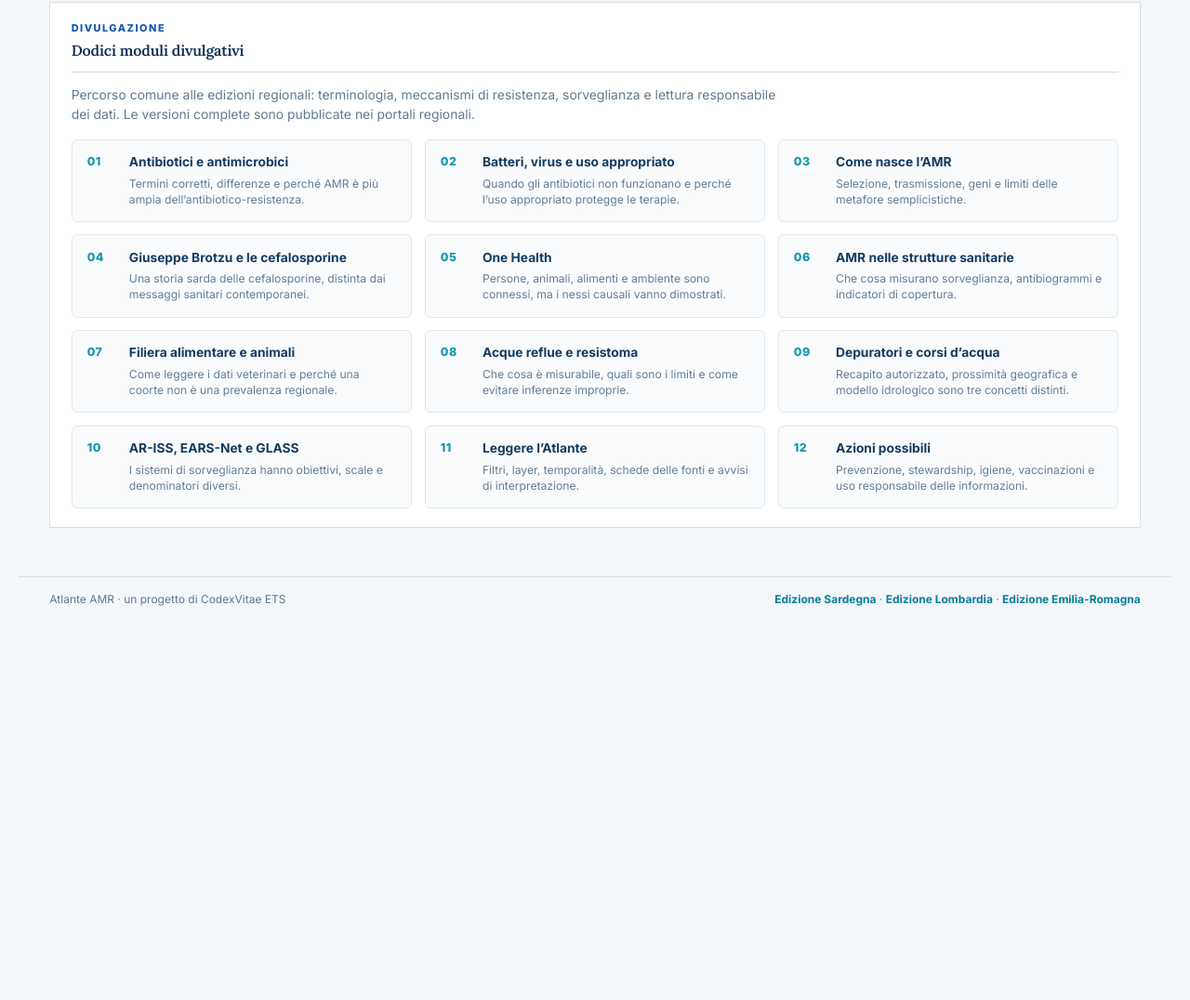
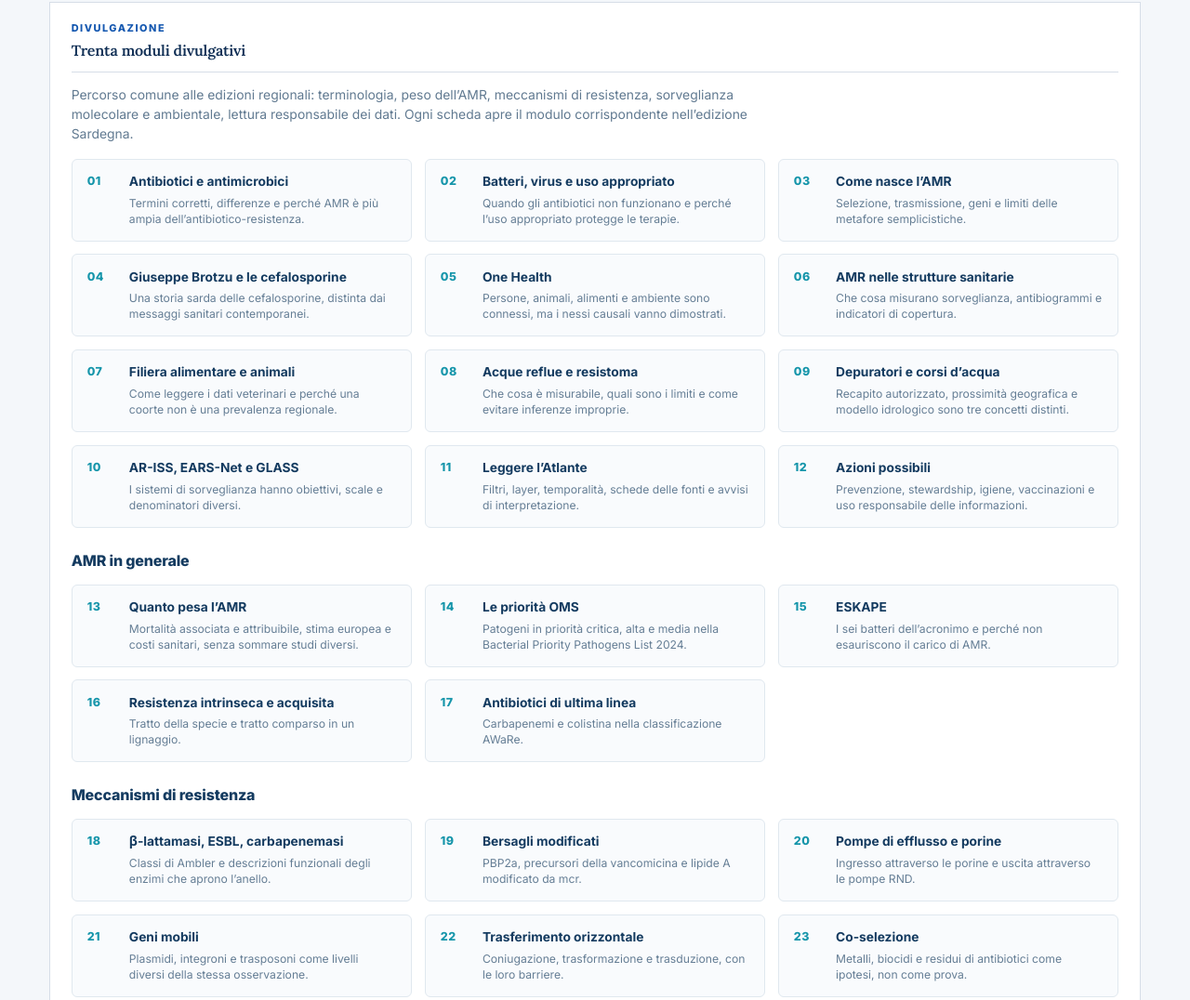
Before and after one commit to aguaraglia/italy-one-health-amr-atlas, a plain HTML site: page index.html in a window 1280 px wide. Shown: the part 1584-2660 px from the top of the page at 93% size. Before the commit the page ends 2268 px from the top, so only its background shows below. Drawn offline with Linux system fonts and the light colour scheme.

Commit message:
Home: 30 outreach modules (#6)
The divulgazione grid now links each of the 30 pillole to the Sardinia edition, with modules 13–30 grouped under the three headings from that pathway.

Co-authored-by: Cursor Agent <cursoragent@cursor.com>
Co-authored-by: aguaraglia <aguaraglia@users.noreply.github.com>

```diff
--- a/assets/national.css
+++ b/assets/national.css
@@ -233,6 +233,44 @@ body.national-home .intro {
 .pill-body a { color: #087d9c; font-weight: 800; text-decoration: none; }
 .pill-body a:hover { text-decoration: underline; }
 
+a.pill-card {
+  display: grid;
+  grid-template-columns: 34px minmax(0, 1fr);
+  gap: .55rem .7rem;
+  padding: .95rem 1rem;
+  text-decoration: none;
+}
+a.pill-card:hover,
+a.pill-card:focus-visible {
+  background: #fff;
+  border-color: #c9d8e4;
+}
+a.pill-card:focus-visible {
+  outline: 2px solid #1595aa;
+  outline-offset: 2px;
+}
+a.pill-card strong {
+  display: block;
+  color: #143b60;
+  font-size: .86rem;
+  line-height: 1.3;
+}
+a.pill-card em {
+  display: block;
+  margin-top: .3rem;
+  color: #657e95;
+  font-size: .76rem;
+  font-style: normal;
+  line-height: 1.4;
+}
+.pill-group-title {
+  margin: 1.55rem 0 0;
+  color: #143b60;
+  font-size: 1rem;
+  font-weight: 750;
+  letter-spacing: -.01em;
+}
+
 .national-footer {
   display: flex;
   justify-content: space-between;
--- a/index.html
+++ b/index.html
@@ -64,7 +64,7 @@
 
         <section class="overview-strip national-strip" aria-label="Quadro del portale">
           <div><strong>3</strong><span>edizioni pubblicate</span></div>
-          <div><strong>12</strong><span>moduli divulgativi</span></div>
+          <div><strong>30</strong><span>moduli divulgativi</span></div>
           <div><strong>4</strong><span>ambiti One Health</span></div>
         </section>
 
@@ -130,59 +130,50 @@
           <div class="data-digest-heading">
             <div>
               <p class="section-kicker">DIVULGAZIONE</p>
-              <h2>Dodici moduli divulgativi</h2>
+              <h2>Trenta moduli divulgativi</h2>
             </div>
           </div>
-          <p class="digest-note">Percorso comune alle edizioni regionali: terminologia, meccanismi di resistenza, sorveglianza e lettura responsabile dei dati. Le versioni complete sono pubblicate nei portali regionali.</p>
-          <div class="pill-grid">
-            <details class="pill-card">
-              <summary><span class="pill-num">01</span><span><strong>Antibiotici e antimicrobici</strong><em>Termini corretti, differenze e perché AMR è più ampia dell’antibiotico-resistenza.</em></span></summary>
-              <div class="pill-body"><p>Distinguere antimicrobici, antibiotici e resistenza, senza semplificazioni fuorvianti.</p><p><a href="https://www.who.int/health-topics/antimicrobial-resistance" target="_blank" rel="noreferrer">WHO · AMR</a></p></div>
-            </details>
-            <details class="pill-card">
-              <summary><span class="pill-num">02</span><span><strong>Batteri, virus e uso appropriato</strong><em>Quando gli antibiotici non funzionano e perché l’uso appropriato protegge le terapie.</em></span></summary>
-              <div class="pill-body"><p>Una terapia antibiotica richiede diagnosi e prescrizione: batteri e virus non si trattano allo stesso modo.</p><p><a href="https://www.who.int/news-room/fact-sheets/detail/antimicrobial-resistance" target="_blank" rel="noreferrer">WHO · Antimicrobial resistance</a></p></div>
-            </details>
-            <details class="pill-card">
-              <summary><span class="pill-num">03</span><span><strong>Come nasce l’AMR</strong><em>Selezione, trasmissione, geni e limiti delle metafore semplicistiche.</em></span></summary>
-              <div class="pill-body"><p>La resistenza è una proprietà dei microrganismi: le persone non «diventano resistenti» al farmaco.</p><p><a href="https://www.who.int/health-topics/antimicrobial-resistance" target="_blank" rel="noreferrer">WHO · AMR</a></p></div>
-            </details>
-            <details class="pill-card">
-              <summary><span class="pill-num">04</span><span><strong>Giuseppe Brotzu e le cefalosporine</strong><em>Una storia sarda delle cefalosporine, distinta dai messaggi sanitari contemporanei.</em></span></summary>
-              <div class="pill-body"><p>Un contributo storico non è una promessa terapeutica e non sostituisce stewardship e sorveglianza.</p><p><a href="https://www.treccani.it/enciclopedia/giuseppe-brotzu/" target="_blank" rel="noreferrer">Treccani · Giuseppe Brotzu</a></p></div>
-            </details>
-            <details class="pill-card">
-              <summary><span class="pill-num">05</span><span><strong>One Health</strong><em>Persone, animali, alimenti e ambiente sono connessi, ma i nessi causali vanno dimostrati.</em></span></summary>
-              <div class="pill-body"><p>Dati diversi non sono automaticamente confrontabili. Una somiglianza non prova un passaggio.</p><p><a href="https://www.who.int/health-topics/one-health" target="_blank" rel="noreferrer">WHO · One Health</a></p></div>
-            </details>
-            <details class="pill-card">
-              <summary><span class="pill-num">06</span><span><strong>AMR nelle strutture sanitarie</strong><em>Che cosa misurano sorveglianza, antibiogrammi e indicatori di copertura.</em></span></summary>
-              <div class="pill-body"><p>Casi, isolati e prevalenza non coincidono. Il punto sulla mappa mostra dove l’evidenza è documentata.</p><p><a href="https://www.epicentro.iss.it/antibiotico-resistenza/ar-iss-rapporto" target="_blank" rel="noreferrer">ISS · AR-ISS</a></p></div>
-            </details>
-            <details class="pill-card">
-              <summary><span class="pill-num">07</span><span><strong>Filiera alimentare e animali</strong><em>Come leggere i dati veterinari e perché una coorte non è una prevalenza regionale.</em></span></summary>
-              <div class="pill-body"><p>Specie, matrice e campionamento fanno parte del risultato. Le aziende non sono punti AMR pubblici.</p><p><a href="https://www.efsa.europa.eu/en/microstrategy/dashboard-antimicrobial-resistance" target="_blank" rel="noreferrer">EFSA · AMR dashboard</a></p></div>
-            </details>
-            <details class="pill-card">
-              <summary><span class="pill-num">08</span><span><strong>Acque reflue e resistoma</strong><em>Che cosa è misurabile, quali sono i limiti e come evitare inferenze improprie.</em></span></summary>
-              <div class="pill-body"><p>Il resistoma non misura automaticamente un rischio individuale. Campione, impianto e territorio non sono sinonimi.</p><p><a href="https://www.who.int/teams/environment-climate-change-and-health/chemical-safety-and-health/antimicrobial-resistance" target="_blank" rel="noreferrer">WHO · AMR and environment</a></p></div>
-            </details>
-            <details class="pill-card">
-              <summary><span class="pill-num">09</span><span><strong>Depuratori e corsi d’acqua</strong><em>Recapito autorizzato, prossimità geografica e modello idrologico sono tre concetti distinti.</em></span></summary>
-              <div class="pill-body"><p>Il punto dell’impianto non è il punto di scarico. La vicinanza a un fiume non prova il recapito.</p></div>
-            </details>
-            <details class="pill-card">
-              <summary><span class="pill-num">10</span><span><strong>AR-ISS, EARS-Net e GLASS</strong><em>I sistemi di sorveglianza hanno obiettivi, scale e denominatori diversi.</em></span></summary>
-              <div class="pill-body"><p>Non si combinano dati incompatibili: AR-ISS, il confronto europeo di EARS-Net e la prospettiva globale di GLASS restano distinti.</p><p><a href="https://www.epicentro.iss.it/antibiotico-resistenza/ar-iss-rapporto" target="_blank" rel="noreferrer">ISS · AR-ISS</a></p></div>
-            </details>
-            <details class="pill-card">
-              <summary><span class="pill-num">11</span><span><strong>Leggere l’Atlante</strong><em>Filtri, layer, temporalità, schede delle fonti e avvisi di interpretazione.</em></span></summary>
-              <div class="pill-body"><p>Il cruscotto esplora evidenze, non diagnostica un territorio. Si aprono fonte, metodo e limiti prima di confrontare.</p></div>
-            </details>
-            <details class="pill-card">
-              <summary><span class="pill-num">12</span><span><strong>Azioni possibili</strong><em>Prevenzione, stewardship, igiene, vaccinazioni e uso responsabile delle informazioni.</em></span></summary>
-              <div class="pill-body"><p>Tradurre la conoscenza in azioni coerenti con il proprio ruolo, comunicando il rischio senza stigma o allarmismo.</p><p><a href="https://www.who.int/teams/integrated-health-services/antimicrobial-resistance/aware" target="_blank" rel="noreferrer">WHO · AWaRe</a></p></div>
-            </details>
+          <p class="digest-note">Percorso comune alle edizioni regionali: terminologia, peso dell’AMR, meccanismi di resistenza, sorveglianza molecolare e ambientale, lettura responsabile dei dati. Ogni scheda apre il modulo corrispondente nell’edizione Sardegna.</p>
+          <div class="pill-grid" aria-label="Moduli 1–12">
+            <a class="pill-card" href="https://sardegna.atlanteamr.it/dissemination.html#modulo-01"><span class="pill-num">01</span><span><strong>Antibiotici e antimicrobici</strong><em>Termini corretti, differenze e perché AMR è più ampia dell’antibiotico-resistenza.</em></span></a>
+            <a class="pill-card" href="https://sardegna.atlanteamr.it/dissemination.html#modulo-02"><span class="pill-num">02</span><span><strong>Batteri, virus e uso appropriato</strong><em>Quando gli antibiotici non funzionano e perché l’uso appropriato protegge le terapie.</em></span></a>
+            <a class="pill-card" href="https://sardegna.atlanteamr.it/dissemination.html#modulo-03"><span class="pill-num">03</span><span><strong>Come nasce l’AMR</strong><em>Selezione, trasmissione, geni e limiti delle metafore semplicistiche.</em></span></a>
+            <a class="pill-card" href="https://sardegna.atlanteamr.it/dissemination.html#modulo-04"><span class="pill-num">04</span><span><strong>Giuseppe Brotzu e le cefalosporine</strong><em>Una storia sarda delle cefalosporine, distinta dai messaggi sanitari contemporanei.</em></span></a>
+            <a class="pill-card" href="https://sardegna.atlanteamr.it/dissemination.html#modulo-05"><span class="pill-num">05</span><span><strong>One Health</strong><em>Persone, animali, alimenti e ambiente sono connessi, ma i nessi causali vanno dimostrati.</em></span></a>
+            <a class="pill-card" href="https://sardegna.atlanteamr.it/dissemination.html#modulo-06"><span class="pill-num">06</span><span><strong>AMR nelle strutture sanitarie</strong><em>Che cosa misurano sorveglianza, antibiogrammi e indicatori di copertura.</em></span></a>
+            <a class="pill-card" href="https://sardegna.atlanteamr.it/dissemination.html#modulo-07"><span class="pill-num">07</span><span><strong>Filiera alimentare e animali</strong><em>Come leggere i dati veterinari e perché una coorte non è una prevalenza regionale.</em></span></a>
+            <a class="pill-card" href="https://sardegna.atlanteamr.it/dissemination.html#modulo-08"><span class="pill-num">08</span><span><strong>Acque reflue e resistoma</strong><em>Che cosa è misurabile, quali sono i limiti e come evitare inferenze improprie.</em></span></a>
+            <a class="pill-card" href="https://sardegna.atlanteamr.it/dissemination.html#modulo-09"><span class="pill-num">09</span><span><strong>Depuratori e corsi d’acqua</strong><em>Recapito autorizzato, prossimità geografica e modello idrologico sono tre concetti distinti.</em></span></a>
+            <a class="pill-card" href="https://sardegna.atlanteamr.it/dissemination.html#modulo-10"><span class="pill-num">10</span><span><strong>AR-ISS, EARS-Net e GLASS</strong><em>I sistemi di sorveglianza hanno obiettivi, scale e denominatori diversi.</em></span></a>
+            <a class="pill-card" href="https://sardegna.atlanteamr.it/dissemination.html#modulo-11"><span class="pill-num">11</span><span><strong>Leggere l’Atlante</strong><em>Filtri, layer, temporalità, schede delle fonti e avvisi di interpretazione.</em></span></a>
+            <a class="pill-card" href="https://sardegna.atlanteamr.it/dissemination.html#modulo-12"><span class="pill-num">12</span><span><strong>Azioni possibili</strong><em>Prevenzione, stewardship, igiene, vaccinazioni e uso responsabile delle informazioni.</em></span></a>
+          </div>
+          <h3 class="pill-group-title" id="pillole-amr">AMR in generale</h3>
+          <div class="pill-grid" aria-labelledby="pillole-amr">
+            <a class="pill-card" href="https://sardegna.atlanteamr.it/dissemination.html#modulo-13"><span class="pill-num">13</span><span><strong>Quanto pesa l’AMR</strong><em>Mortalità associata e attribuibile, stima europea e costi sanitari, senza sommare studi diversi.</em></span></a>
+            <a class="pill-card" href="https://sardegna.atlanteamr.it/dissemination.html#modulo-14"><span class="pill-num">14</span><span><strong>Le priorità OMS</strong><em>Patogeni in priorità critica, alta e media nella Bacterial Priority Pathogens List 2024.</em></span></a>
+            <a class="pill-card" href="https://sardegna.atlanteamr.it/dissemination.html#modulo-15"><span class="pill-num">15</span><span><strong>ESKAPE</strong><em>I sei batteri dell’acronimo e perché non esauriscono il carico di AMR.</em></span></a>
+            <a class="pill-card" href="https://sardegna.atlanteamr.it/dissemination.html#modulo-16"><span class="pill-num">16</span><span><strong>Resistenza intrinseca e acquisita</strong><em>Tratto della specie e tratto comparso in un lignaggio.</em></span></a>
+            <a class="pill-card" href="https://sardegna.atlanteamr.it/dissemination.html#modulo-17"><span class="pill-num">17</span><span><strong>Antibiotici di ultima linea</strong><em>Carbapenemi e colistina nella classificazione AWaRe.</em></span></a>
+          </div>
+          <h3 class="pill-group-title" id="pillole-meccanismi">Meccanismi di resistenza</h3>
+          <div class="pill-grid" aria-labelledby="pillole-meccanismi">
+            <a class="pill-card" href="https://sardegna.atlanteamr.it/dissemination.html#modulo-18"><span class="pill-num">18</span><span><strong>β-lattamasi, ESBL, carbapenemasi</strong><em>Classi di Ambler e descrizioni funzionali degli enzimi che aprono l’anello.</em></span></a>
+            <a class="pill-card" href="https://sardegna.atlanteamr.it/dissemination.html#modulo-19"><span class="pill-num">19</span><span><strong>Bersagli modificati</strong><em>PBP2a, precursori della vancomicina e lipide A modificato da mcr.</em></span></a>
+            <a class="pill-card" href="https://sardegna.atlanteamr.it/dissemination.html#modulo-20"><span class="pill-num">20</span><span><strong>Pompe di efflusso e porine</strong><em>Ingresso attraverso le porine e uscita attraverso le pompe RND.</em></span></a>
+            <a class="pill-card" href="https://sardegna.atlanteamr.it/dissemination.html#modulo-21"><span class="pill-num">21</span><span><strong>Geni mobili</strong><em>Plasmidi, integroni e trasposoni come livelli diversi della stessa osservazione.</em></span></a>
+            <a class="pill-card" href="https://sardegna.atlanteamr.it/dissemination.html#modulo-22"><span class="pill-num">22</span><span><strong>Trasferimento orizzontale</strong><em>Coniugazione, trasformazione e trasduzione, con le loro barriere.</em></span></a>
+            <a class="pill-card" href="https://sardegna.atlanteamr.it/dissemination.html#modulo-23"><span class="pill-num">23</span><span><strong>Co-selezione</strong><em>Metalli, biocidi e residui di antibiotici come ipotesi, non come prova.</em></span></a>
+          </div>
+          <h3 class="pill-group-title" id="pillole-sorveglianza">Sorveglianza molecolare e ambientale</h3>
+          <div class="pill-grid" aria-labelledby="pillole-sorveglianza">
+            <a class="pill-card" href="https://sardegna.atlanteamr.it/dissemination.html#modulo-24"><span class="pill-num">24</span><span><strong>Dall’antibiogramma al gene</strong><em>Fenotipo S, I, R e genotipo come misure che possono concordare o divergere.</em></span></a>
+            <a class="pill-card" href="https://sardegna.atlanteamr.it/dissemination.html#modulo-25"><span class="pill-num">25</span><span><strong>PCR e qPCR</strong><em>Presenza di una sequenza scelta, e copie relative a una curva.</em></span></a>
+            <a class="pill-card" href="https://sardegna.atlanteamr.it/dissemination.html#modulo-26"><span class="pill-num">26</span><span><strong>WGS e tipizzazione</strong><em>MLST per il lignaggio, cgMLST per il confronto fine, soglie non universali.</em></span></a>
+            <a class="pill-card" href="https://sardegna.atlanteamr.it/dissemination.html#modulo-27"><span class="pill-num">27</span><span><strong>Metagenomica e resistoma</strong><em>Sequenze di resistenza in una comunità, condizionate da profondità e catalogo.</em></span></a>
+            <a class="pill-card" href="https://sardegna.atlanteamr.it/dissemination.html#modulo-28"><span class="pill-num">28</span><span><strong>Sorveglianza delle acque reflue</strong><em>Che cosa un composito di refluo può dire e che cosa non misura.</em></span></a>
+            <a class="pill-card" href="https://sardegna.atlanteamr.it/dissemination.html#modulo-29"><span class="pill-num">29</span><span><strong>Nanopore sul campo</strong><em>Letture lunghe e basi in corso d’opera, con controlli da laboratorio.</em></span></a>
+            <a class="pill-card" href="https://sardegna.atlanteamr.it/dissemination.html#modulo-30"><span class="pill-num">30</span><span><strong>Banche dati e strumenti</strong><em>CARD, ResFinder e AMRFinderPlus: regole di inclusione diverse.</em></span></a>
           </div>
         </section>
       </main>
```
